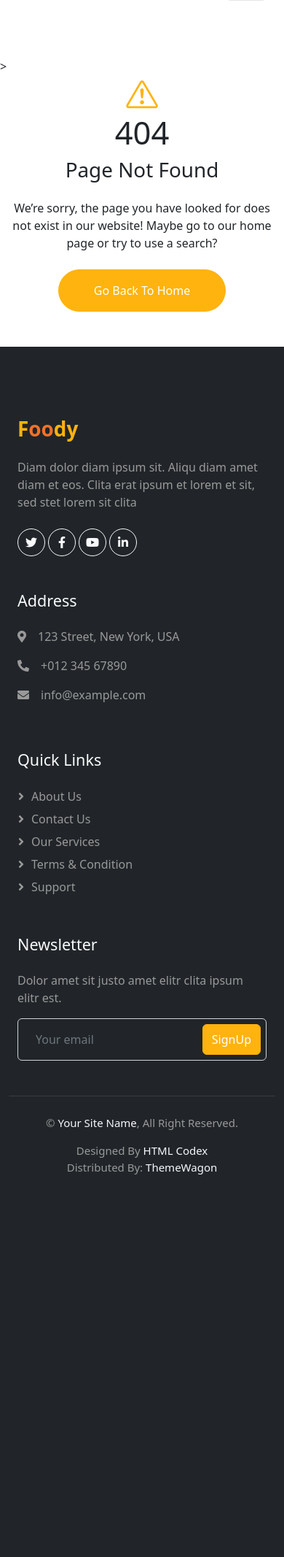
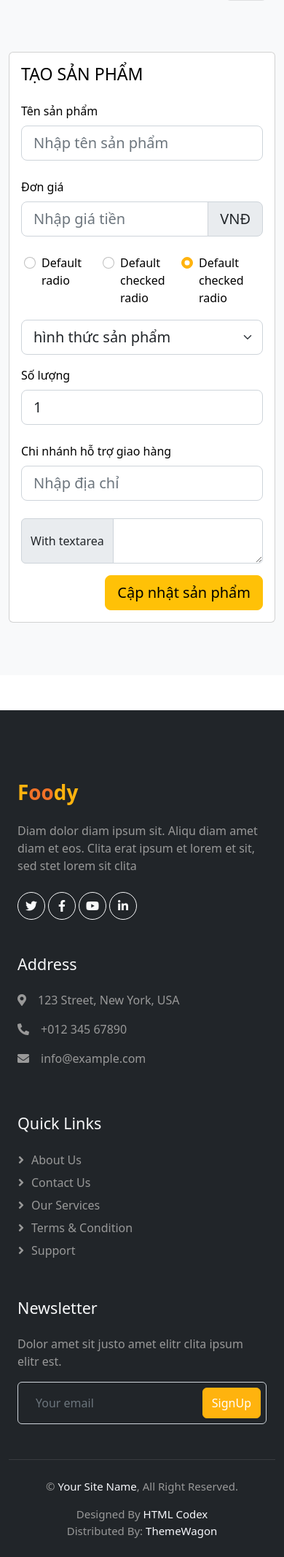
Before and after one commit to yungsan/Pizza3ChangTrai, a PHP site: page /index.php?page=create in a window 390 px wide. Shown: the part 49-2182 px from the top of the page at 73% size. Before the commit the page ends 1658 px from the top, so only its background shows below. Run offline with PHP 8.4, Linux system fonts and the light colour scheme; some libraries are stand-ins or nearby versions.

Commit message:
up create pro duct page

```diff
--- a/assets/css/style.css
+++ b/assets/css/style.css
@@ -420,3 +420,14 @@ a{
     display: none;
     z-index: 1;
 }
+
+/*_______________create_product_____________*/
+.card-registration .select-input.form-control[readonly]:not([disabled]) {
+    font-size: 1rem;
+    line-height: 2.15;
+    padding-left: .75em;
+    padding-right: .75em;
+    }
+    .card-registration .select-arrow {
+    top: 13px;
+    }
--- a/index.php
+++ b/index.php
@@ -11,6 +11,9 @@ if ($page === 'home') {
 }
 else if ($page === 'products') {
     include 'pages/products/index.php';
+}
+else if ($page === 'create') {
+    include 'pages/products/create.php';
 }
 else if ($page === 'login') {
     include 'pages/login.php';
--- a/pages/products/create.php
+++ b/pages/products/create.php
@@ -0,0 +1,134 @@
+
+<section class="h-80 bg-light mt-5">
+  <div class="container py-5 h-100">
+    <div class="row d-flex justify-content-center align-items-center h-100">
+      <div class="col">
+        <div class="card card-registration my-4">
+          <form action="">
+          <div class="row g-0">
+            <div class="col-xl-5 d-none d-xl-block">
+                <div class="ecommerce-gallery" data-mdb-zoom-effect="true" data-mdb-auto-height="true">
+                    <div class="row py-3 shadow-5 mx-2">
+                        <div class="col-12 mb-2">
+                            <div class="lightbox">
+                                <img
+                                src="https://mdbcdn.b-cdn.net/img/Photos/Horizontal/E-commerce/Vertical/14a.webp"
+                                alt="Gallery image 1"
+                                class="ecommerce-gallery-main-img active w-100"
+                                />
+                            </div>
+                        </div>
+                        <div class="col-3 mt-1">
+                            <img
+                                src="https://mdbcdn.b-cdn.net/img/Photos/Horizontal/E-commerce/Vertical/14a.webp"
+                                data-mdb-img="https://mdbcdn.b-cdn.net/img/Photos/Horizontal/E-commerce/Vertical/14a.webp"
+                                alt="Gallery image 1"
+                                class="active w-100"
+                            />
+                        </div>
+                        <div class="col-3 mt-1">
+                            <img
+                                src="https://mdbcdn.b-cdn.net/img/Photos/Horizontal/E-commerce/Vertical/12a.webp"
+                                data-mdb-img="https://mdbcdn.b-cdn.net/img/Photos/Horizontal/E-commerce/Vertical/12a.webp"
+                                alt="Gallery image 2"
+                                class="w-100"
+                            />
+                        </div>
+                        <div class="col-3 mt-1">
+                            <img
+                                src="https://mdbcdn.b-cdn.net/img/Photos/Horizontal/E-commerce/Vertical/13a.webp"
+                                data-mdb-img="https://mdbcdn.b-cdn.net/img/Photos/Horizontal/E-commerce/Vertical/13a.webp"
+                                alt="Gallery image 3"
+                                class="w-100"
+                            />
+                        </div>
+                        <div class="col-3 mt-1">
+                            <img
+                                src="https://mdbcdn.b-cdn.net/img/Photos/Horizontal/E-commerce/Vertical/15a.webp"
+                                data-mdb-img="https://mdbcdn.b-cdn.net/img/Photos/Horizontal/E-commerce/Vertical/15a.webp"
+                                alt="Gallery image 4"
+                                class="w-100"
+                            />
+                        </div>
+                    </div>
+                    </div>
+                </div>
+                <div class="col-xl-7">
+                <div class="card-body p-md-4 text-black">
+                    <h3 class="mb-4 text-uppercase">Tạo sản phẩm</h3>
+
+                    <div class="row">
+                        <div class="col-md-6 mb-4">
+                            <div class="form-outline">
+                            <label class="form-label" for="form3Example1m">Tên sản phẩm</label>
+                            <input type="text" id="form3Example1m" class="form-control form-control-lg" placeholder="Nhập tên sản phẩm" />
+                            </div>
+                        </div>
+                        <div class="col-md-6 mb-4">
+                            <label class="form-label" for="form3Example1m">Đơn giá</label>
+                            <div class="input-group input-group-lg">
+                                <input type="text" class="form-control" aria-label="Sizing example input" aria-describedby="inputGroup-sizing-lg" placeholder="Nhập giá tiền">
+                                <span class="input-group-text" id="inputGroup-sizing-lg">VNĐ</span>
+                            </div>
+                        </div>
+                    </div>
+                    <div class="row mx-1 mb-3">
+                        <div class="form-check col">
+                            <input class="form-check-input" type="radio" name="flexRadioDefault" id="flexRadioDefault1">
+                            <label class="form-check-label" for="flexRadioDefault1">
+                                Default radio
+                            </label>
+                        </div>
+                        <div class="form-check col">
+                            <input class="form-check-input" type="radio" name="flexRadioDefault" id="flexRadioDefault2" checked>
+                            <label class="form-check-label" for="flexRadioDefault2">
+                                Default checked radio
+                            </label>
+                        </div>
+                        <div class="form-check col">
+                            <input class="form-check-input" type="radio" name="flexRadioDefault" id="flexRadioDefault2" checked>
+                            <label class="form-check-label" for="flexRadioDefault2">
+                                Default checked radio
+                            </label>
+                        </div>
+                    </div>
+
+                    <div class="mb-2">
+                        <select class="form-select form-select-lg mb-3" aria-label=".form-select-lg example">
+                            <option selected>hình thức sản phẩm</option>
+                            <option value="1">One</option>
+                            <option value="2">Two</option>
+                            <option value="3">Three</option>
+                        </select>
+                    </div>
+
+                    <div class="row">
+                        <div class="col-md-3 mb-4">
+                            <div class="form-outline">
+                            <label class="form-label" for="form3Example1m">Số lượng</label>
+                            <input type="text" id="form3Example1m" class="form-control form-control-lg" value="1"/>
+                            </div>
+                        </div>
+                        <div class="col-md-9 mb-4">
+                            <label class="form-label" for="form3Example1m">Chi nhánh hỗ trợ giao hàng</label>
+                            <div class="input-group input-group-lg">
+                                <input type="text" class="form-control" aria-label="Sizing example input" aria-describedby="inputGroup-sizing-lg" placeholder="Nhập địa chỉ">
+                            </div>
+                        </div>
+                    </div>
+                    <div class="input-group">
+                        <span class="input-group-text">With textarea</span>
+                        <textarea class="form-control" aria-label="With textarea"></textarea>
+                    </div>
+                    <div class="d-flex justify-content-end pt-3">
+                    <button type="submit" class="btn btn-warning btn-lg ms-2">Cập nhật sản phẩm</button>
+                    </div>
+                </div>
+                </div>
+          </div>
+          </form>
+        </div>
+      </div>
+    </div>
+  </div>
+</section>
```
